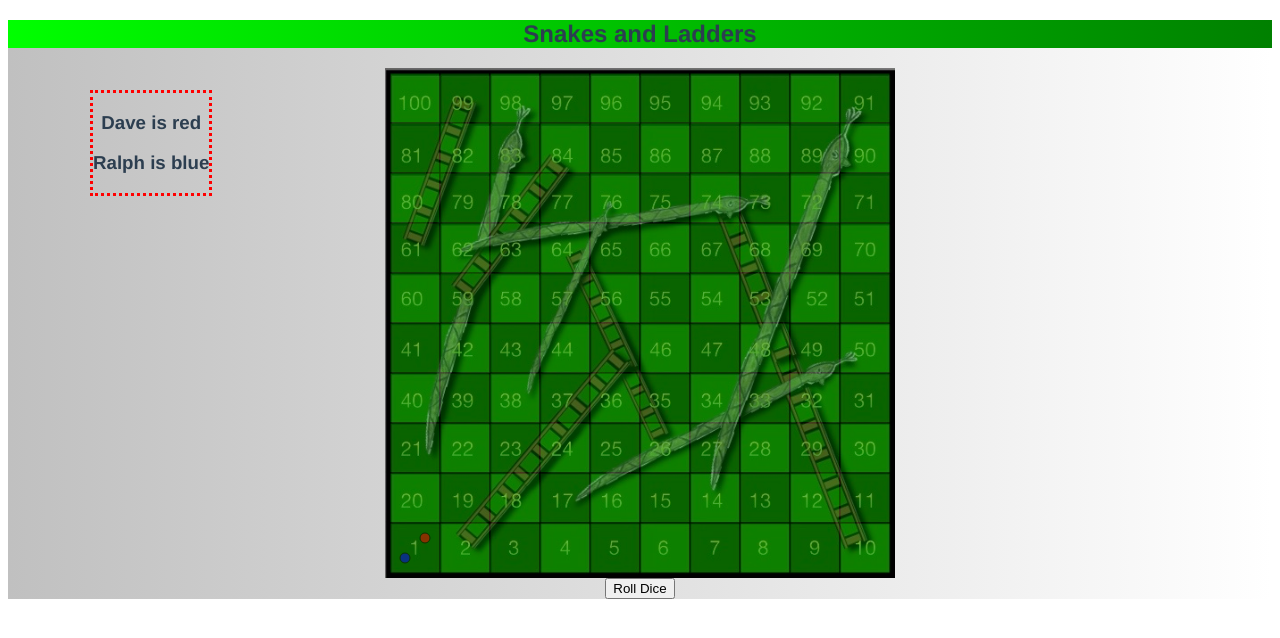
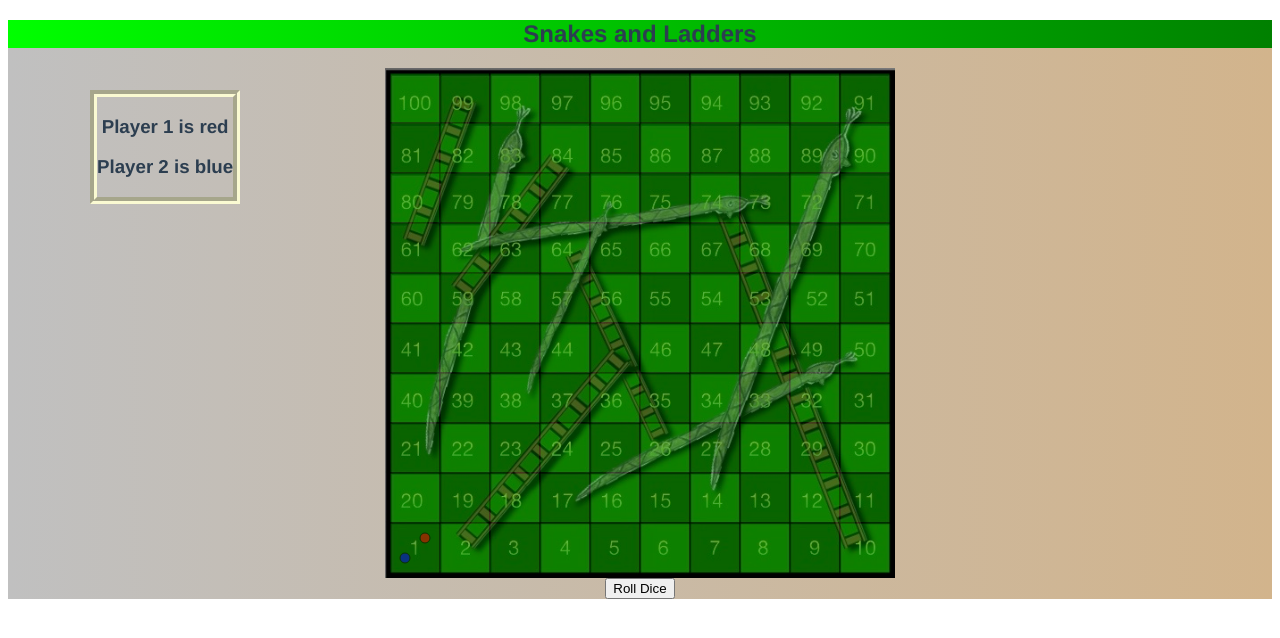
Before and after one commit to Hitanbot/CodeClan_Grp_Project, a Vue app in the folder client/: page / in a window 1280 px wide. Shown: the top 638 px of the page. Built offline with nearby package versions, Linux system fonts and the light colour scheme.

Commit message:
fuddled with css

```diff
--- a/client/src/App.vue
+++ b/client/src/App.vue
@@ -1,6 +1,5 @@
 <template>
   <div id="app">
-
     <h2 id="title">Snakes and Ladders</h2>
 
     <player-info id="players" :players="players"/>
@@ -18,8 +17,8 @@ export default {
   name: 'App',
   data(){
     return{
-      'players':[{name:'Dave',position:[9,0],playerColour:"red",offset:[10,-10]},
-      {name:'Ralph',position:[9,0],playerColour:"blue",offset:[-10,10]},
+      'players':[{name:'Player 1',position:[9,0],playerColour:"red",offset:[10,-10]},
+      {name:'Player 2',position:[9,0],playerColour:"blue",offset:[-10,10]},
       // {name:'Joe',position:[9,0],playerColour:"pink",offset:[10,10]},
       // {name:'Fred',position:[9,0],playerColour:"yellow",offset:[-10,-10]}
 
@@ -45,7 +44,7 @@ export default {
   -moz-osx-font-smoothing: grayscale;
   text-align: center;
   color: #2c3e50;
-  background-image: linear-gradient(to right, silver , white);
+  background-image: linear-gradient(to right, silver, tan);
   /* margin-top: 60px; */
 }
 
@@ -71,7 +70,7 @@ export default {
   height: auto;
   left: 90px;
   top: 90px;
-  border: 3px red dotted;
+  border: 7px lightgoldenrodyellow groove;
 }
 
 
--- a/client/src/components/GameBoard.vue
+++ b/client/src/components/GameBoard.vue
@@ -61,7 +61,6 @@ export default {
       else {
         this.current_player = this.current_player + 1
       }
-      eventBus.$emit('currentPlayer', (this.players[this.current_player]))
     },
 
     calculateMove(roll, player_index){
```
Also changed, not shown: client/src/assets/sneek.jpg (added), client/src/components/dice.vue (line endings or trailing spaces), client/src/components/winScreen.vue (line endings or trailing spaces).
